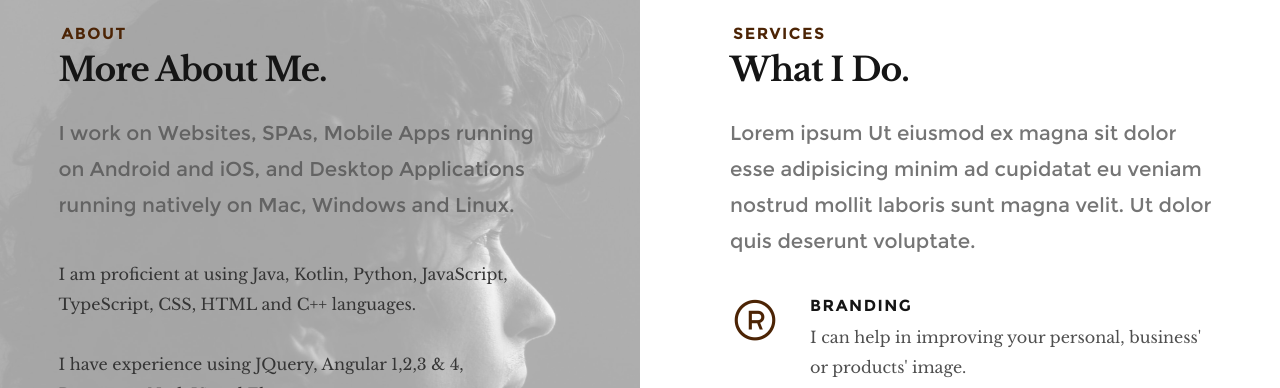
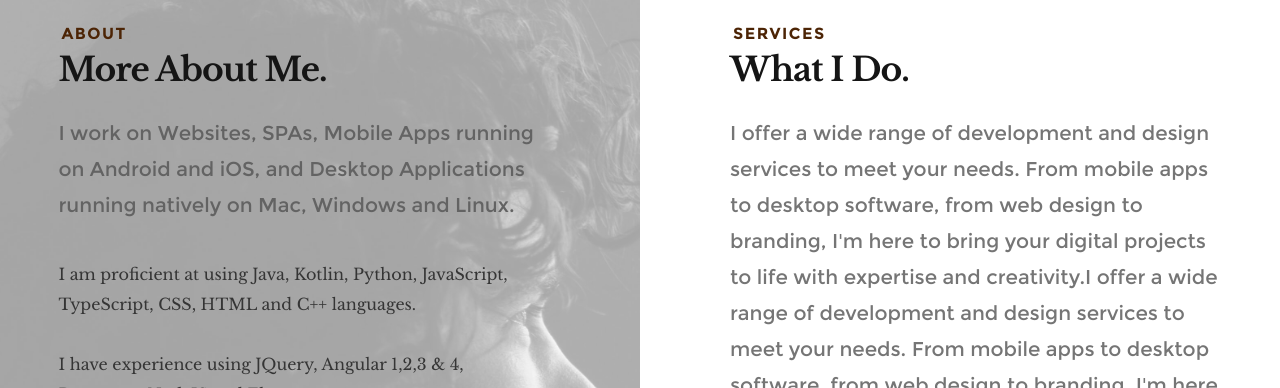
Before and after one commit to davejoem/davejoem.github.io, a plain HTML site: page index.html in a window 1280 px wide. Shown: the part 890-1278 px from the top of the page. Drawn offline with Linux system fonts and the light colour scheme; files whose address does not match are found by name.

Commit message:
fixed lorem ipsum

```diff
--- a/index.html
+++ b/index.html
@@ -178,7 +178,10 @@
 	   			<h3 class="animate-this">Services</h3>
 	   			<h1 class="animate-this">What I Do.</h1>
 
-	   			<p class="lead animate-this">Lorem ipsum Ut eiusmod ex magna sit dolor esse adipisicing minim ad cupidatat eu veniam nostrud mollit laboris sunt magna velit. Ut dolor quis deserunt voluptate.</p>
+	   			<p class="lead animate-this">
+					I offer a wide range of development and design services to meet your needs. From mobile apps to desktop software, from
+					web design to branding, I'm here to bring your digital projects to life with expertise and creativity.I offer a wide range of development and design services to meet your needs. From mobile apps to desktop software, from web design to branding, I'm here to bring your digital projects to life with expertise and creativity.
+				</p>
    			</div>
 
    			<ul class="services">
```
